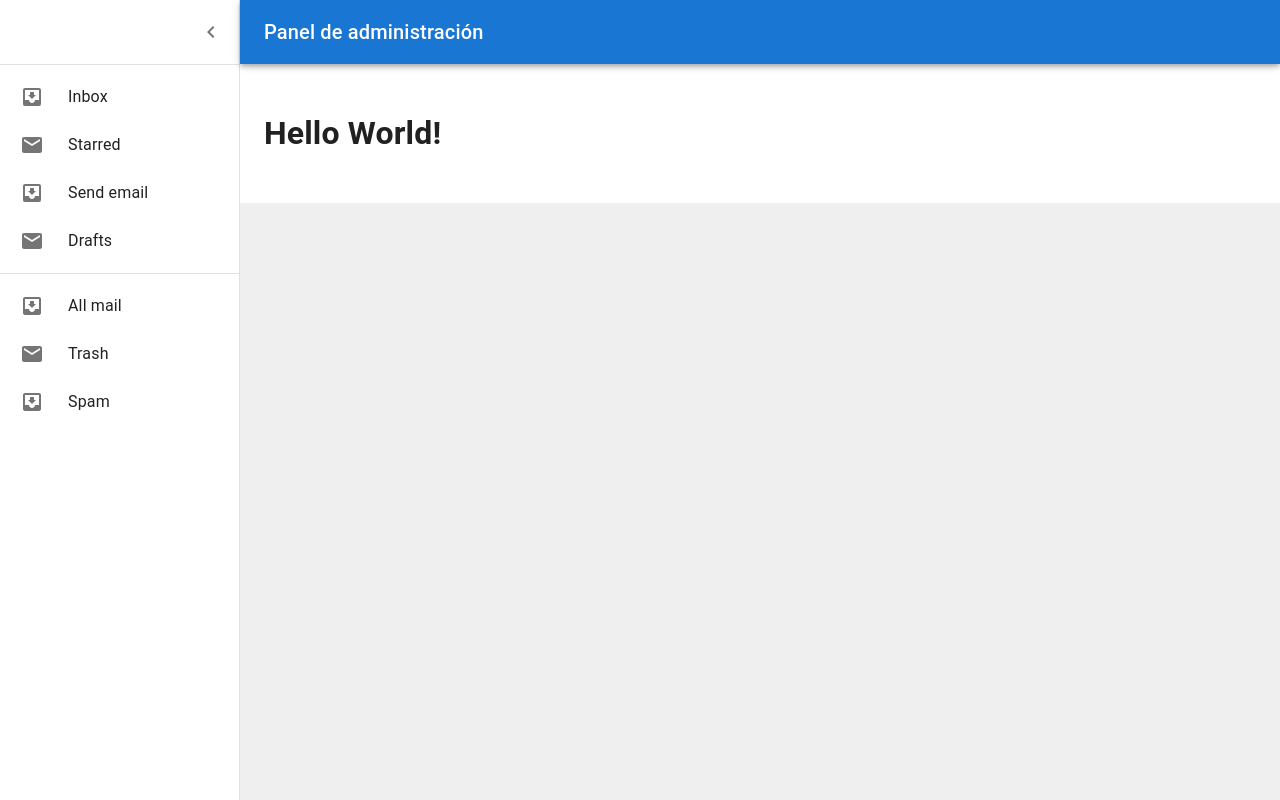
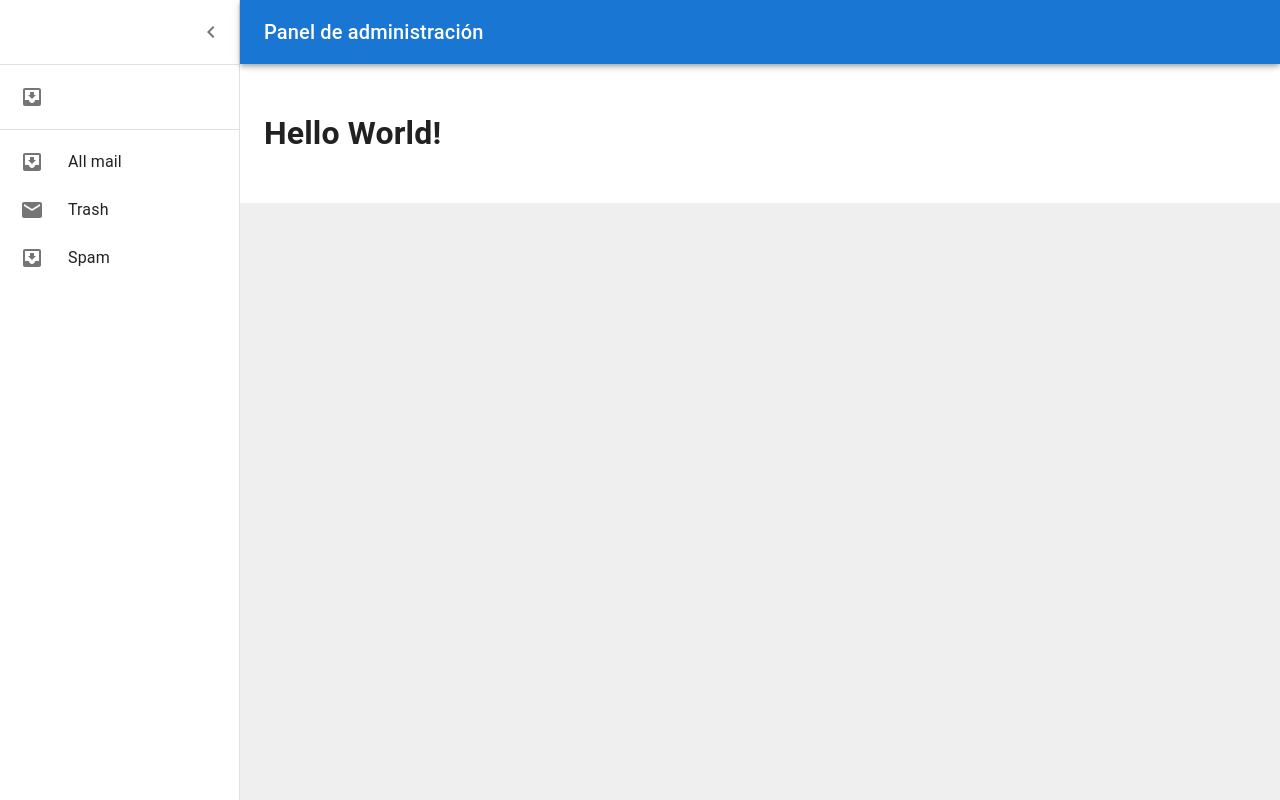
Before and after one commit to rlarquing/web-base-nextjs, a Next.js app: page /administration in a window 1280 px wide. Built offline with nearby package versions, Linux system fonts and the light colour scheme.

Commit message:
trabajando en el menu de la administracion

```diff
--- a/components/AdminLayout.tsx
+++ b/components/AdminLayout.tsx
@@ -26,6 +26,11 @@ import ListItemIcon from '@mui/material/ListItemIcon';
 import ListItemText from '@mui/material/ListItemText';
 import InboxIcon from '@mui/icons-material/MoveToInbox';
 import MailIcon from '@mui/icons-material/Mail';
+import {tipoMenu} from "../pages/api/menus/services/menu.service";
+import {ReadMenu} from "../pages/api/menus/models/read-menu.model";
+import {AccionesMenu} from "../localdb/menu";
+import {db} from "../localdb/db";
+import {useContext, useEffect, useState} from "react";
 
 const drawerWidth = 240;
 
@@ -123,6 +128,8 @@ export const AdminLayout = ({children, title}: any) => {
     //     <div className={style.container}>{children}</div>
     // </div>
     // );
+
+
     const theme = useTheme();
     const [open, setOpen] = React.useState(true);
 
@@ -133,6 +140,17 @@ export const AdminLayout = ({children, title}: any) => {
     const handleDrawerClose = () => {
         setOpen(false);
     };
+
+    const [menus, setMenus] = useState([{} as ReadMenu]);
+
+    useEffect(() => {
+        const menu: AccionesMenu = new AccionesMenu(db);
+        menu.getAll().then(res => {
+           const filtrado: ReadMenu[] = res.filter((item: any) => (item.tipo === 'administracion'));
+           setMenus(filtrado)
+        });
+
+    }, []);
 
     return (
         <>
@@ -170,8 +188,8 @@ export const AdminLayout = ({children, title}: any) => {
                     </DrawerHeader>
                     <Divider/>
                     <List>
-                        {['Inbox', 'Starred', 'Send email', 'Drafts'].map((text, index) => (
-                            <ListItem key={text} disablePadding sx={{display: 'block'}}>
+                        {menus.map((text, index) => (
+                            <ListItem key={text.id} disablePadding sx={{display: 'block'}}>
                                 <ListItemButton
                                     sx={{
                                         minHeight: 48,
@@ -188,7 +206,7 @@ export const AdminLayout = ({children, title}: any) => {
                                     >
                                         {index % 2 === 0 ? <InboxIcon/> : <MailIcon/>}
                                     </ListItemIcon>
-                                    <ListItemText primary={text} sx={{opacity: open ? 1 : 0}}/>
+                                    <ListItemText primary={text.label} sx={{opacity: open ? 1 : 0}}/>
                                 </ListItemButton>
                             </ListItem>
                         ))}
@@ -227,6 +245,7 @@ export const AdminLayout = ({children, title}: any) => {
         </>
     );
 }
+
 AdminLayout.defaultProps = {
-    title: 'Sin titulo'
+    title: 'Sin titulo',
 }
--- a/components/Menu.tsx
+++ b/components/Menu.tsx
@@ -11,7 +11,7 @@ import {AccionesMenu} from "../localdb/menu";
 import {db} from "../localdb/db";
 
 export const Menu = ({userLogged}: any) => {
-    const {state, dispatch} = useContext(Context);
+    const {state, dispatch}: any = useContext(Context);
     const router = useRouter();
 
     async function logout() {
--- a/localdb/menu/menu.ts
+++ b/localdb/menu/menu.ts
@@ -37,19 +37,10 @@ export class AccionesMenu {
         this.database.open().then(async () => {
             for (let element of data) {
                 let id = await this.database.menu.where({id: element.id}).first();
-                let men = {
-                    id: element.id,
-                    label: element.label,
-                    icon: element.icon,
-                    to: element.to,
-                    menus: element.menus,
-                    tipo: element.tipo,
-                    menuPadre: element.menuPadre
-                };
                 if (id === undefined) {
-                    this.database.menu.add(men);
+                    await this.add(element);
                 } else {
-                    this.database.menu.put(men);
+                    this.update(id, element)
                 }
             }
         }).catch((err: any) => {
--- a/pages/index.tsx
+++ b/pages/index.tsx
@@ -31,7 +31,7 @@ export async function getStaticProps() {
             props: {
                 menus: respuesta as ReadMenu[]
             },
-        }
+        };
     }catch (e){
         console.log(e);
     }
```
